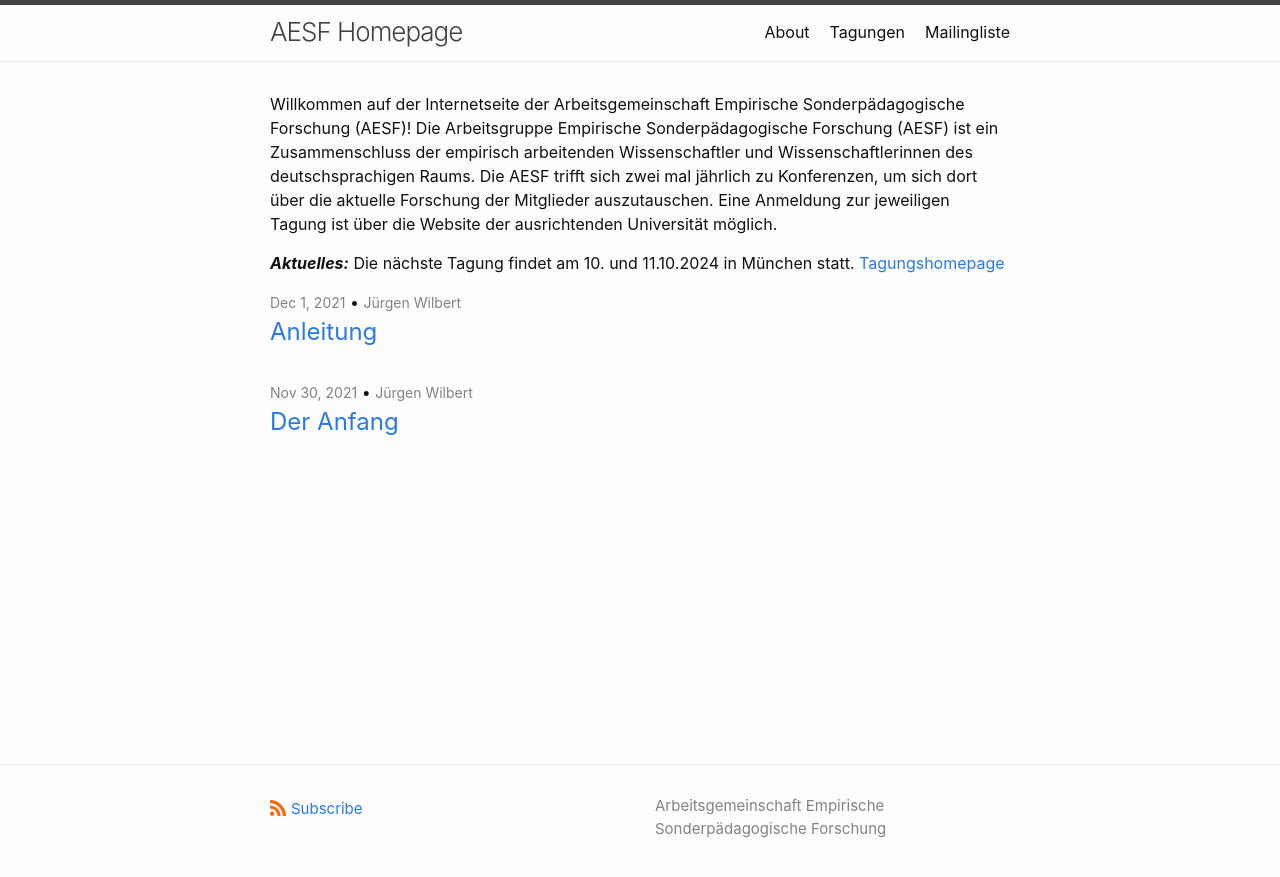
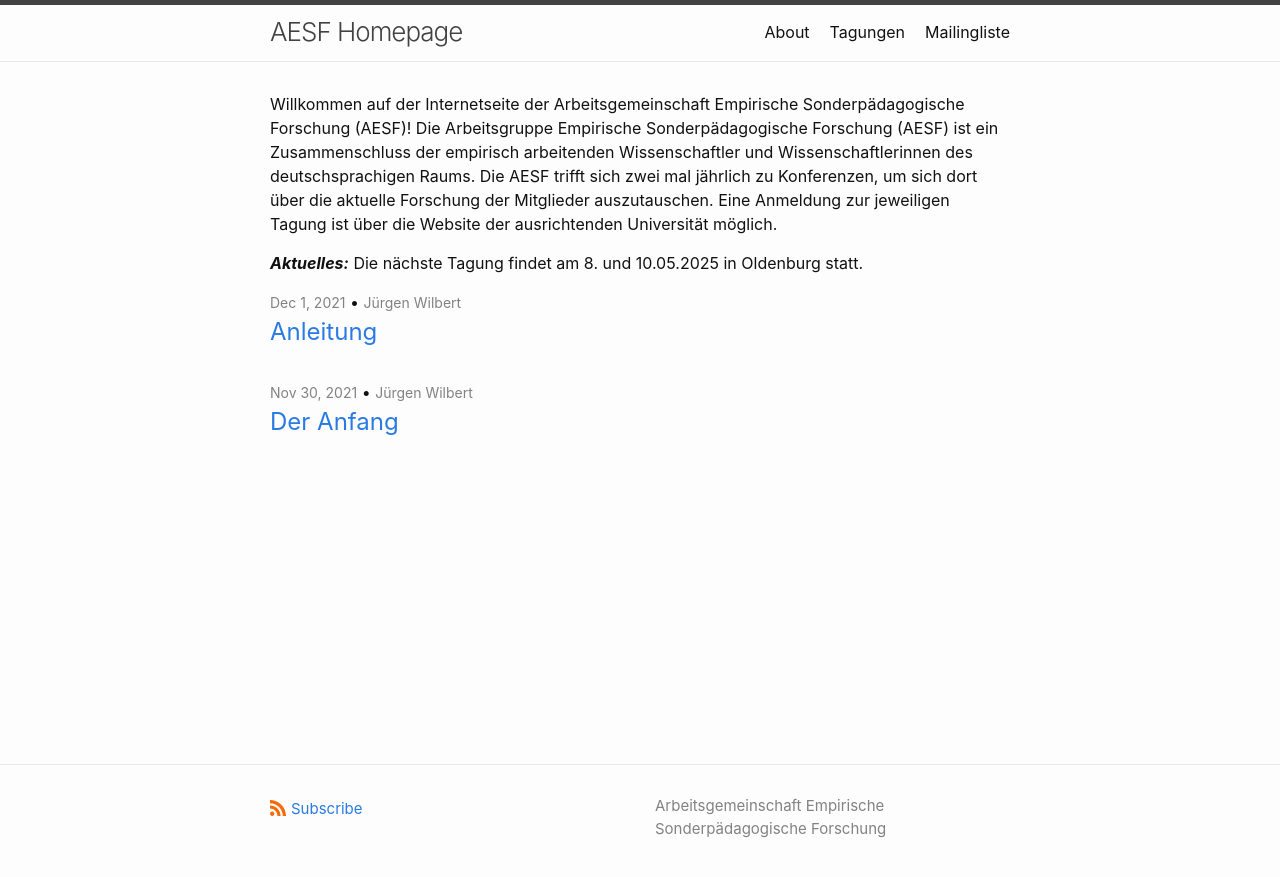
Before and after one commit to jazznbass/aesf_homepage, a Jekyll site: the page built from index.md, in a window 1280 px wide. Shown: the top 877 px of the page. Built offline with Jekyll 4.4.1, drawn with Linux system fonts in a browser that asks for light colours.

Commit message:
Update index.md

```diff
--- a/index.md
+++ b/index.md
@@ -6,4 +6,4 @@ Willkommen auf der Internetseite der Arbeitsgemeinschaft Empirische Sonderpädag
 Die Arbeitsgruppe Empirische Sonderpädagogische Forschung (AESF) ist ein Zusammenschluss der empirisch arbeitenden Wissenschaftler und Wissenschaftlerinnen des deutschsprachigen Raums. Die AESF trifft sich zwei mal jährlich zu Konferenzen, um sich dort über die aktuelle Forschung der Mitglieder auszutauschen. Eine Anmeldung zur jeweiligen Tagung ist über die Website der ausrichtenden Universität möglich.
 
 ***Aktuelles:***
-Die nächste Tagung findet  am 10. und 11.10.2024 in München statt. [Tagungshomepage](https://www.edu.lmu.de/lbp/aesf_herbsttagung/index.html)
+Die nächste Tagung findet  am 8. und 10.05.2025 in Oldenburg statt.
```
